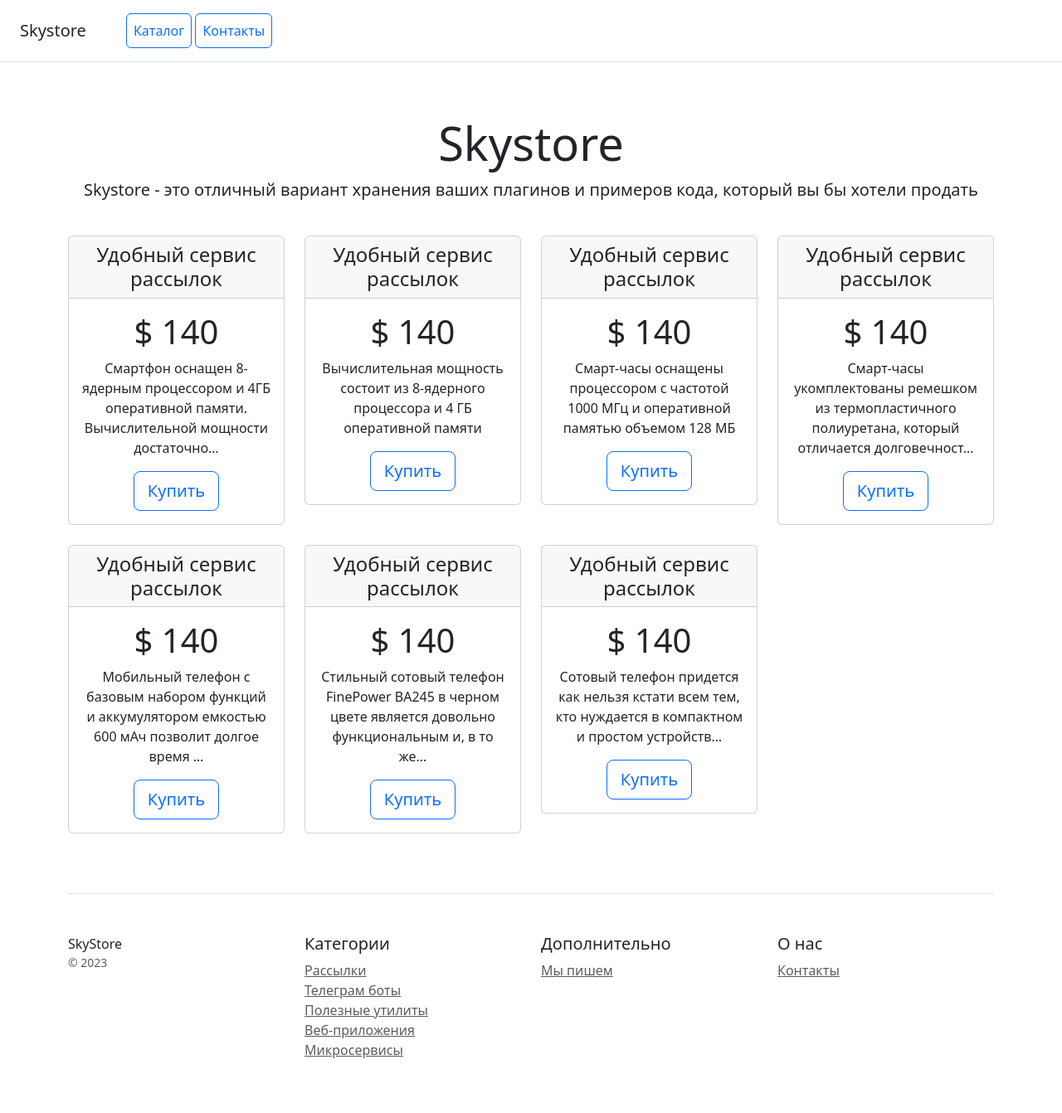
After one commit to nikolaevais/Django.19_2, a Django app: template catalog/templates/home_list.html in a window 1280 px wide. The commit adds this page. Shown: the whole page at 83% size. Run offline with Django 5.2, Linux system fonts and the light colour scheme; the template is opened without the code that fills it: values that come from a table or form of the project are taken from there, others are empty; data comes from the database, SQL or seed files in the repository.

Commit message:
select the general (basic) template

```diff
--- a/catalog/templates/home.html
+++ b/catalog/templates/home.html
@@ -22,24 +22,8 @@
         продать</p>
 </div>
 
-<div class="container">
-    <div class="row text-center">
-        {% for product in products %}
-        <div class="col-3">
-            <div class="card mb-4 box-shadow">
-                <div class="card-header">
-                    <h4 class="my-0 font-weight-normal">Удобный сервис рассылок</h4>
-                </div>
-                <div class="card-body">
-                    <h1 class="card-title pricing-card-title">$ 140</h1>
-                    <p class="text-justify">{{ product.description|truncatechars:100 }}</p>
-                    <a type="button" class="btn btn-lg btn-block btn-outline-primary" href="product1/">Купить</a>
-                </div>
-            </div>
-        </div>
-        {% endfor %}
-    </div>
-
+{% block content %}
+{% endblock %}
 
     <footer class="pt-4 my-md-5 pt-md-5 border-top">
         <div class="row">
--- /dev/null
+++ b/catalog/templates/home_list.html
@@ -0,0 +1,20 @@
+{% extends 'home.html' %}
+{% block content %}
+<div class="container">
+    <div class="row text-center">
+        {% for product in products %}
+        <div class="col-3">
+            <div class="card mb-4 box-shadow">
+                <div class="card-header">
+                    <h4 class="my-0 font-weight-normal">Удобный сервис рассылок</h4>
+                </div>
+                <div class="card-body">
+                    <h1 class="card-title pricing-card-title">$ 140</h1>
+                    <p class="text-justify">{{ product.description|truncatechars:100 }}</p>
+                    <a type="button" class="btn btn-lg btn-block btn-outline-primary" href="product1/">Купить</a>
+                </div>
+            </div>
+        </div>
+        {% endfor %}
+    </div>
+{% endblock %}
--- a/catalog/views.py
+++ b/catalog/views.py
@@ -6,7 +6,7 @@ from catalog.models import Product
 def home(request):
     products = Product.objects.all()
     context = {'products': products}
-    return render(request, 'home.html', context)
+    return render(request, 'home_list.html', context)
 
 
 def contacts(request):
```
